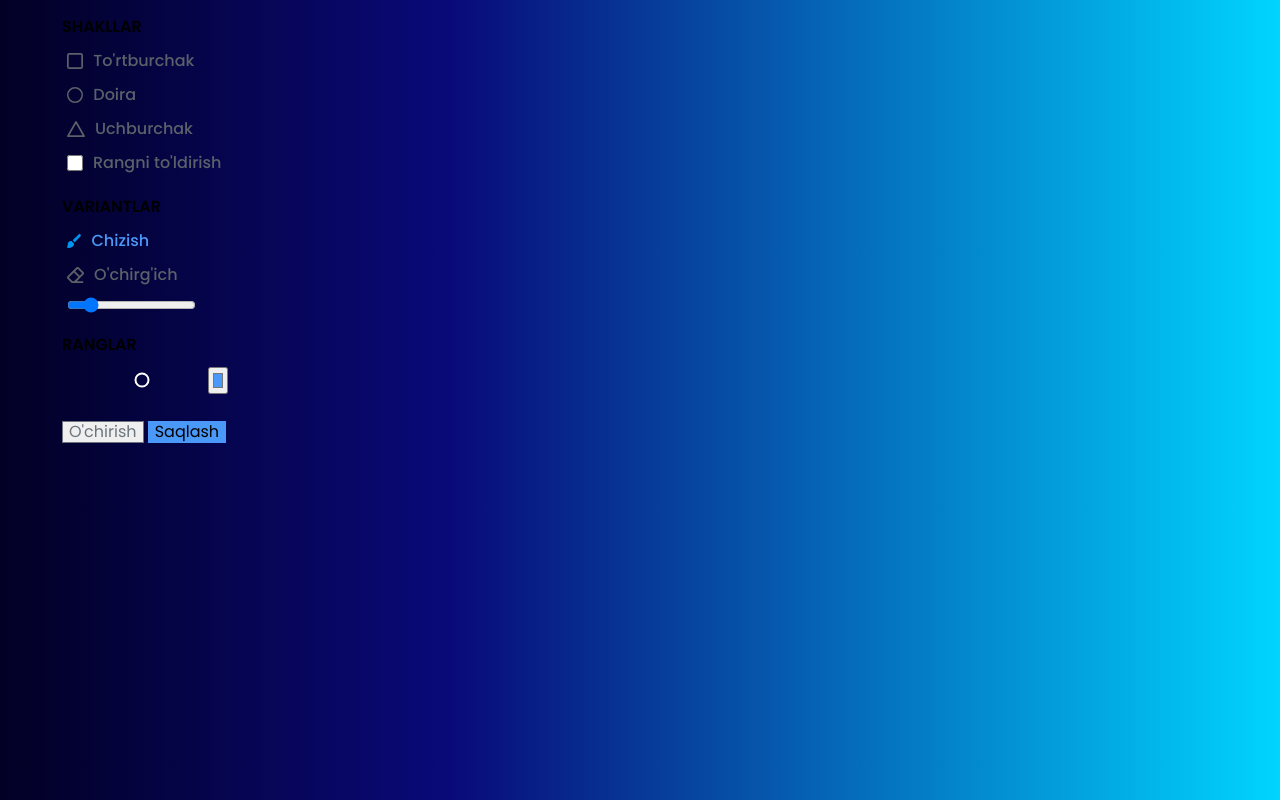
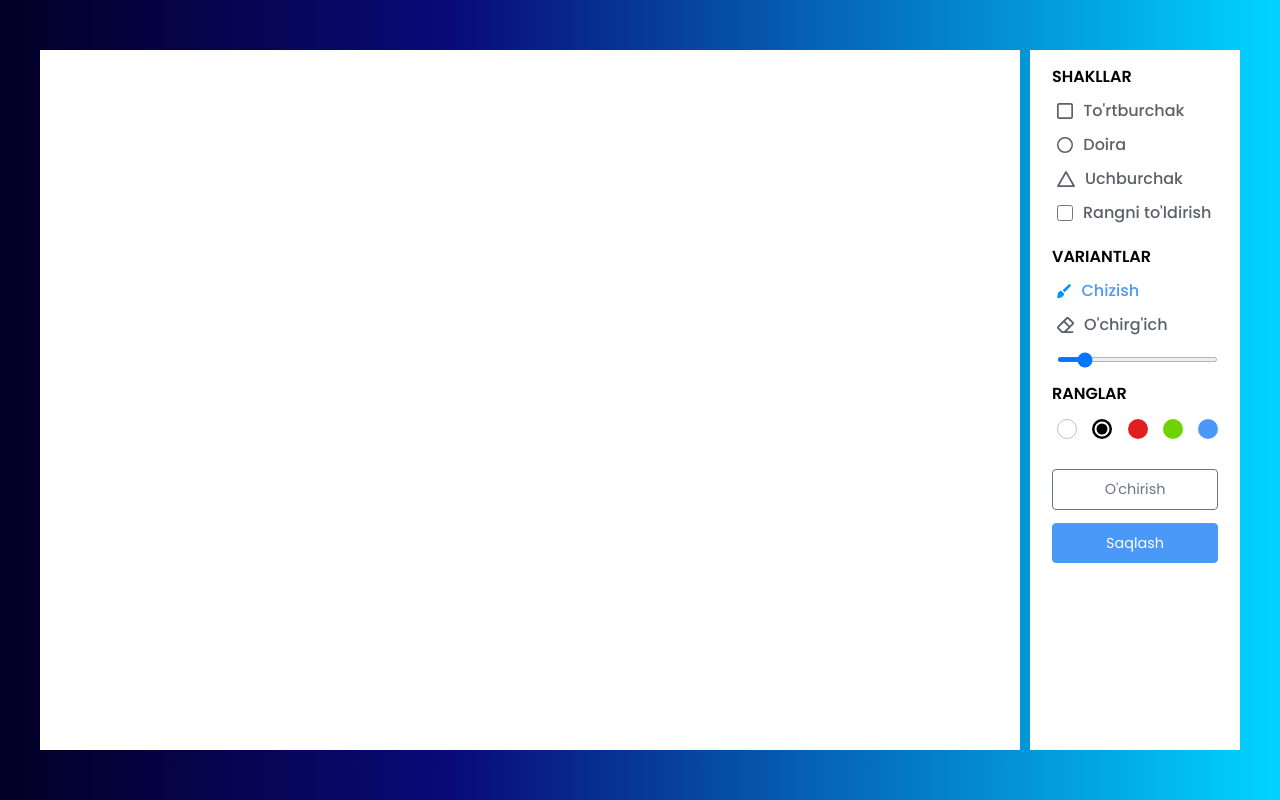
Before and after one commit to svkhrobbeck/paint, a plain HTML site: page index.html in a window 1280 px wide. Drawn offline with Linux system fonts and the light colour scheme.

Commit message:
Update html and add favicon

```diff
--- a/index.html
+++ b/index.html
@@ -7,7 +7,7 @@
     <title>Paint</title>
 
     <!-- Favicon -->
-    <!-- <link rel="shortcut icon" href="images/favicon.png"> -->
+    <link rel="shortcut icon" href="icons/favicon.png" />
 
     <!-- Stylesheets -->
     <link rel="stylesheet" href="css/normalize.css" />
@@ -17,13 +17,15 @@
   <body>
     <!-- MAIN CONTENT -->
     <main class="main-content">
-      <section class="paint container">
+      <section class="paint">
+        <div class="container paint__inner">
           <!-- DRAW BOARD -->
-        <section class="draw-board"></section>
+          <section class="draw-board section">
+            <canvas class="draw-board__canvas"></canvas>
+          </section>
           <!-- /DRAW BOARD -->
-
           <!-- TOOLS BOARD -->
-        <section class="tools-board">
+          <section class="tools-board section">
             <div class="tools-board__row">
               <!-- SHAPES -->
               <label class="title">Shakllar</label>
@@ -42,11 +44,10 @@
                 </li>
                 <li class="tools-board__option" data-checkbox>
                   <input class="tools-board__option-checkbox" type="checkbox" id="fill-color" />
-                <label class="tools-board__option-name" for="fill-color">Rangni to'ldirish</label>
+                  <label class="tools-board__option-name tools-board__option-name" for="fill-color">Rangni to'ldirish</label>
                 </li>
               </ul>
             </div>
-
             <!-- VARIANTS -->
             <div class="tools-board__row">
               <label class="title">Variantlar</label>
@@ -60,32 +61,31 @@
                   <span class="tools-board__option-name">O'chirg'ich</span>
                 </li>
                 <li class="tools-board__option">
-                <input type="range" data-size-slider min="1" max="30" value="5" />
+                  <input class="tools-board__option-range" type="range" data-size-slider min="1" max="30" value="5" />
                 </li>
               </ul>
             </div>
-
             <!-- COLORS -->
             <div class="tools-board__row tools-board__row--colors">
               <label class="title">Ranglar</label>
-            <ul class="tools-board__options">
-              <li class="tools-board__option"></li>
-              <li class="tools-board__option tools-board__option--selected"></li>
-              <li class="tools-board__option"></li>
-              <li class="tools-board__option"></li>
-              <li class="tools-board__option">
-                <input type="color" data-color-picker value="#4a98f7" />
+              <ul class="tools-board__options list">
+                <li class="tools-board__option tools-board__option--white"></li>
+                <li class="tools-board__option tools-board__option--black tools-board__option--selected"></li>
+                <li class="tools-board__option tools-board__option--red"></li>
+                <li class="tools-board__option tools-board__option--green"></li>
+                <li class="tools-board__option tools-board__option--blue">
+                  <input class="tools-board__option-color" type="color" data-color-picker value="#4a98f7" />
                 </li>
               </ul>
             </div>
-
             <!-- BUTTONS -->
             <div class="tools-board__row tools-board__row--buttons">
-            <button class="tools-board__clear-canvas">O'chirish</button>
-            <button class="tools-board__save-image">Saqlash</button>
+              <button class="button tools-board__clear-canvas">O'chirish</button>
+              <button class="button tools-board__save-image">Saqlash</button>
             </div>
           </section>
           <!-- /TOOLS BOARD -->
+        </div>
       </section>
     </main>
     <!-- /MAIN CONTENT -->
```
Lines whose indentation alone changed are shown as unchanged.
